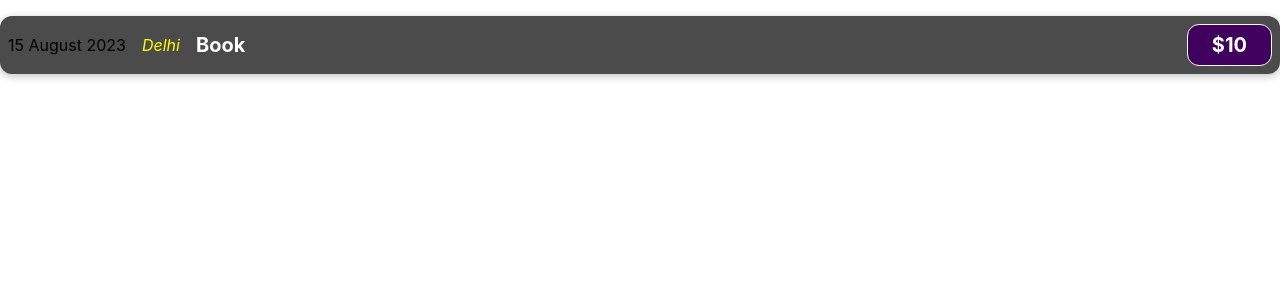
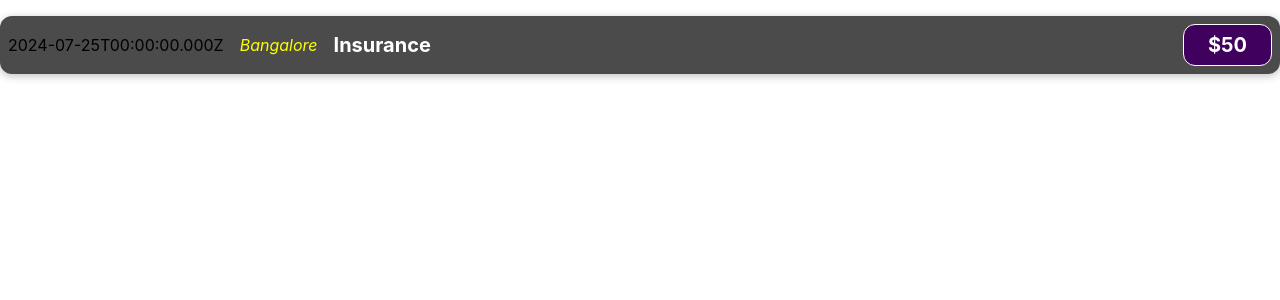
Before and after one commit to vaishnaviitkare/React-, a JavaScript app: page / in a window 1280 px wide. Shown: the top 300 px of the page. Built offline with nearby package versions, Linux system fonts and the light colour scheme; the HTML template or start-up script is replaced by a standard one.

Commit message:
Use javascript inside jsx

```diff
--- a/src/components/ExpenseItem.js
+++ b/src/components/ExpenseItem.js
@@ -1,13 +1,17 @@
 import "./ExpenseItem.css";
 function ExpenseItem() {
     //we wrap of many div or items in one div because js can return one item at a time
+    const expenseDate=new Date(2024,6,25).toISOString();
+    const expenseTitle="Insurance";
+    const expenseAmount=50;
+    const expenseLocation="Bangalore";
     return (
       <div className="expense-item">
-        <div>15 August 2023</div>
-        <div className="expense-item__location">Delhi</div>
+        <div>{expenseDate}</div>
+        <div className="expense-item__location">{expenseLocation}</div>
         <div className="expense-item__description">
-          <h2>Book</h2>
-          <div className="expense-item__price">$10</div>
+          <h2>{expenseTitle}</h2>
+          <div className="expense-item__price">${expenseAmount}</div>
         </div>
       </div>
     );
```
